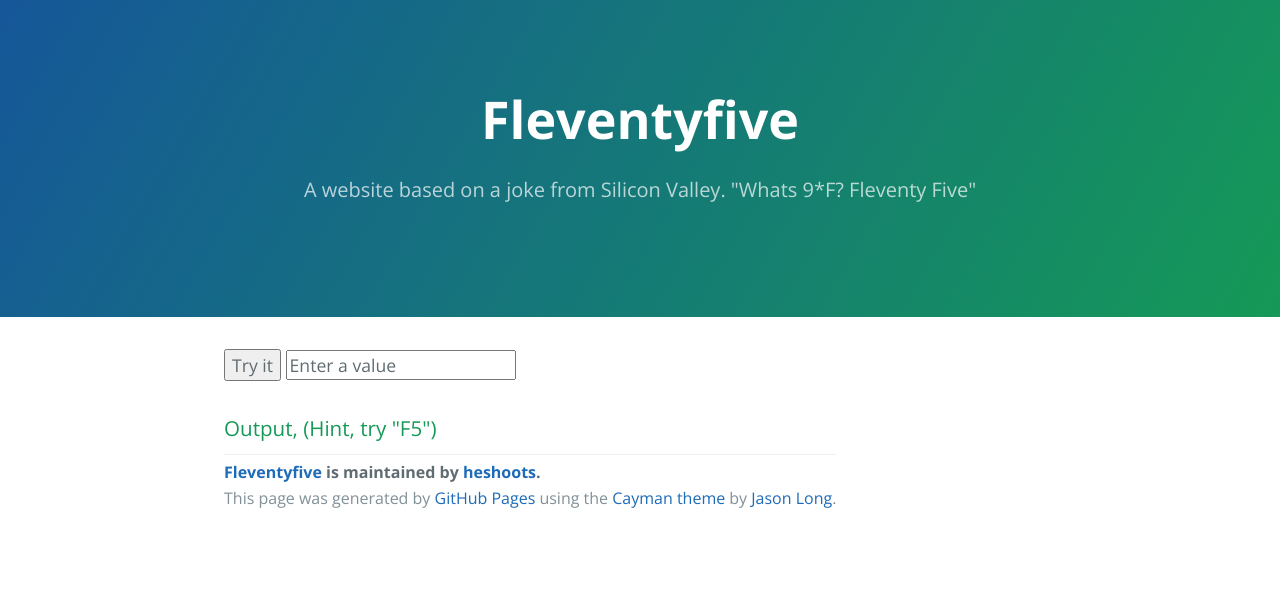
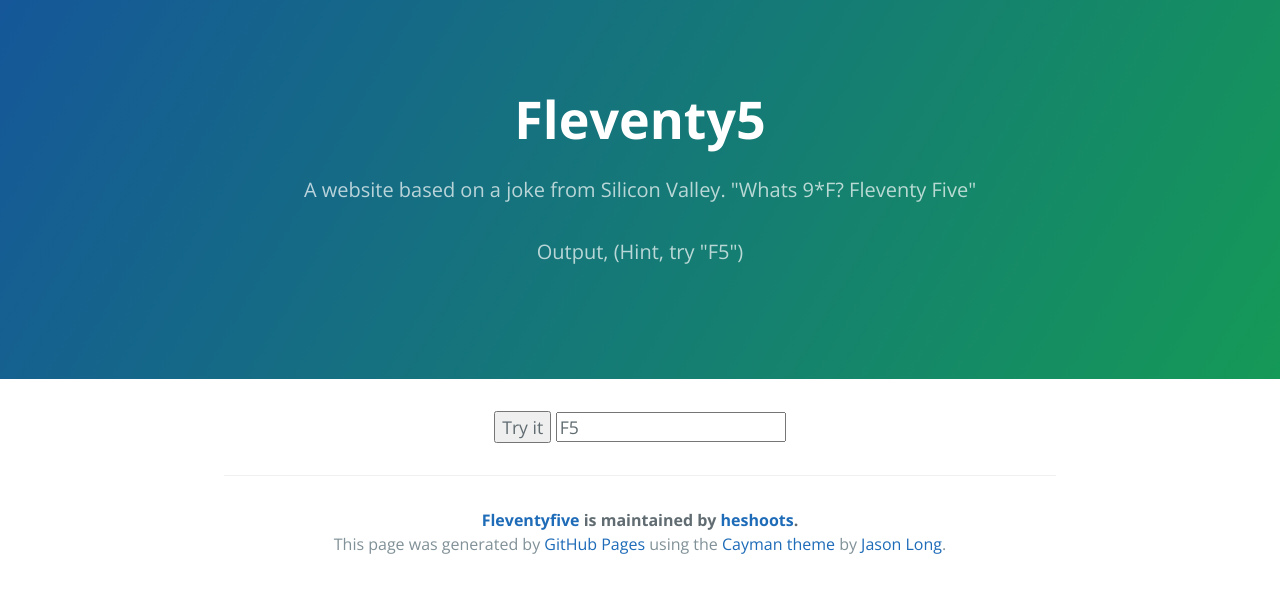
Before and after one commit to heshoots/FleventyFive, a plain HTML site: page index.html in a window 1280 px wide. Drawn offline with nearby package versions, Linux system fonts and the light colour scheme.

Commit message:
spacing change

```diff
--- a/index.html
+++ b/index.html
@@ -17,20 +17,19 @@
   </head>
   <body>
     <section class="page-header">
-      <h1 class="project-name">Fleventyfive</h1>
+      <h1 class="project-name">Fleventy5</h1>
       <h2 class="project-tagline">A website based on a joke from Silicon Valley. &quot;Whats 9*F? Fleventy Five&quot;</h2>
+      <h3 class="project-tagline" id="demo">Output, (Hint, try "F5")</h3>
     </section>
 
     <section class="main-content">
-    <span>
-    <button type="button" onclick="myFunction()" >Try it</button>
+    <div style="text-align: center;">
+        <button type="button" onclick="myFunction()" >Try it</button>
 
-    <input type="text" id="input" value="Enter a value">
+        <input type="text" id="input" value="F5">
 
-    <h3 id="demo">Output, (Hint, try "F5")</h3>
-    </span>
-
-      <fooer class="site-footer">
+    <div style="border-bottom-width: 20px"></div>
+      <footer class="site-footer">
         <span class="site-footer-owner"><a href="https://github.com/heshoots/FleventyFive">Fleventyfive</a> is maintained by <a href="https://github.com/heshoots">heshoots</a>.</span>
 
         <span class="site-footer-credits">This page was generated by <a href="https://pages.github.com">GitHub Pages</a> using the <a href="https://github.com/jasonlong/cayman-theme">Cayman theme</a> by <a href="https://twitter.com/jasonlong">Jason Long</a>.</span>
```
